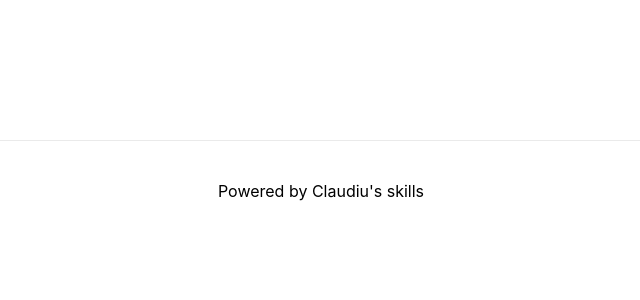
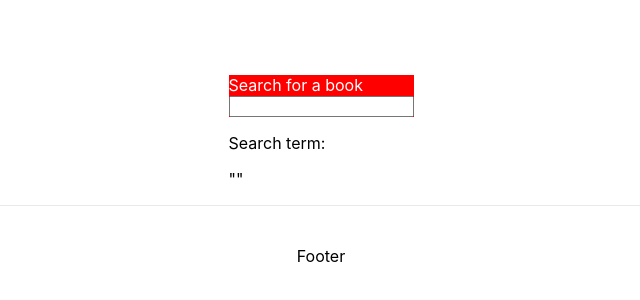
Before and after one commit to ClaudiuBogdan/stonks, a Next.js app: page / in a window 1280 px wide. Shown: the part 210-510 px from the top of the page, without its empty margins (319-959 px from the left). Built offline with nearby package versions, Linux system fonts and the light colour scheme.

Commit message:
feat: add search component

```diff
--- /dev/null
+++ b/components/search/Search.module.scss
@@ -0,0 +1,4 @@
+.field {
+  color: white;
+  background-color: red;
+}
--- /dev/null
+++ b/components/search/SearchBar.tsx
@@ -0,0 +1,28 @@
+import {useState} from "react";
+import useDebounce from "../../utils/debounce";
+import styles from './Search.module.scss';
+
+export default function SearchBar() {
+
+    const [searchTerm, setSearchTerm] = useState<string>('')
+    const debouncedValue = useDebounce(searchTerm, 300)
+
+    return (
+        <div className={styles.error}>
+            <div className={styles.field}>
+                <label htmlFor="search">Search for a book</label>
+            </div>
+            <div className={styles.field}>
+                <input
+                    value={searchTerm}
+                    onChange={event => setSearchTerm(event.target.value)}
+                    id="search"
+                />
+            </div>
+            <div>
+                <p>Search term:</p>
+                <p>{JSON.stringify(debouncedValue)}</p>
+            </div>
+        </div>
+    )
+}
--- /dev/null
+++ b/components/search/index.ts
@@ -0,0 +1 @@
+export {default as SearchBar} from './SearchBar';
--- a/pages/index.tsx
+++ b/pages/index.tsx
@@ -1,14 +1,16 @@
 import Head from 'next/head'
 import styles from '../styles/Home.module.css'
+import {SearchBar} from "../components/search";
 
 export default function Home() {
     return (
         <div className={styles.container}>
             <Head>
                 <title>Create Next App</title>
-        <link rel="icon" href="/favicon.ico" />
+                <link rel="icon" href="/favicon.ico"/>
             </Head>
 
+            <SearchBar/>
 
             <footer className={styles.footer}>
                 <a
@@ -16,7 +18,7 @@ export default function Home() {
                     target="_blank"
                     rel="noopener noreferrer"
                 >
-          Powered by{' '} Claudiu's skills
+                    Footer
                 </a>
             </footer>
         </div>
--- /dev/null
+++ b/utils/debounce.ts
@@ -0,0 +1,15 @@
+import {useEffect, useState} from "react";
+
+const useDebounce = (value: string | number, delay: number) => {
+    const [debouncedValue, setDebouncedValue] = useState(value);
+    useEffect(() => {
+        const handler = setTimeout(() => {
+            setDebouncedValue(value);
+        }, delay);
+        return () => {
+            clearTimeout(handler);
+        };
+    }, [value, delay]);
+    return debouncedValue;
+};
+export default useDebounce;
```
Also changed, not shown: pages/api/search.ts (renamed from pages/api/hello.ts), 1 other file (tests, documents, lock files or other folders). Lines whose indentation alone changed are shown as unchanged.
